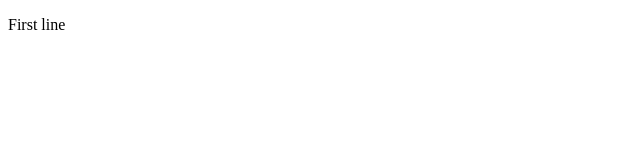
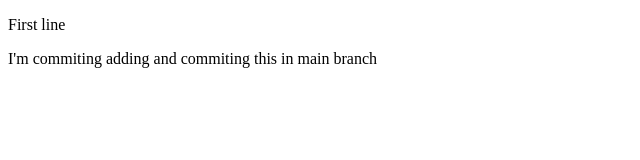
Before and after one commit to Mohammad-Aakhil/Learn_Branches, a plain HTML site: page index.html in a window 1280 px wide. Shown: the whole page, without its empty margins (0-640 px from the left). Drawn offline with Linux system fonts and the light colour scheme.

Commit message:
added a new line in main branch

```diff
--- a/index.html
+++ b/index.html
@@ -7,5 +7,6 @@
 </head>
 <body>
     <p> First line </p>
+    <p> I'm commiting adding and commiting this in main branch </p>
 </body>
 </html>
```
